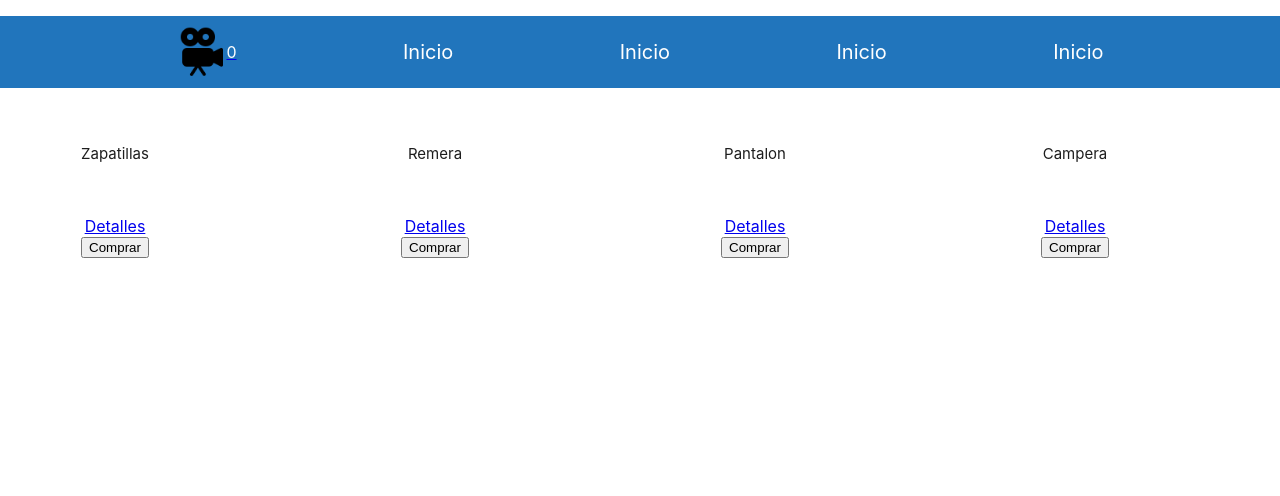
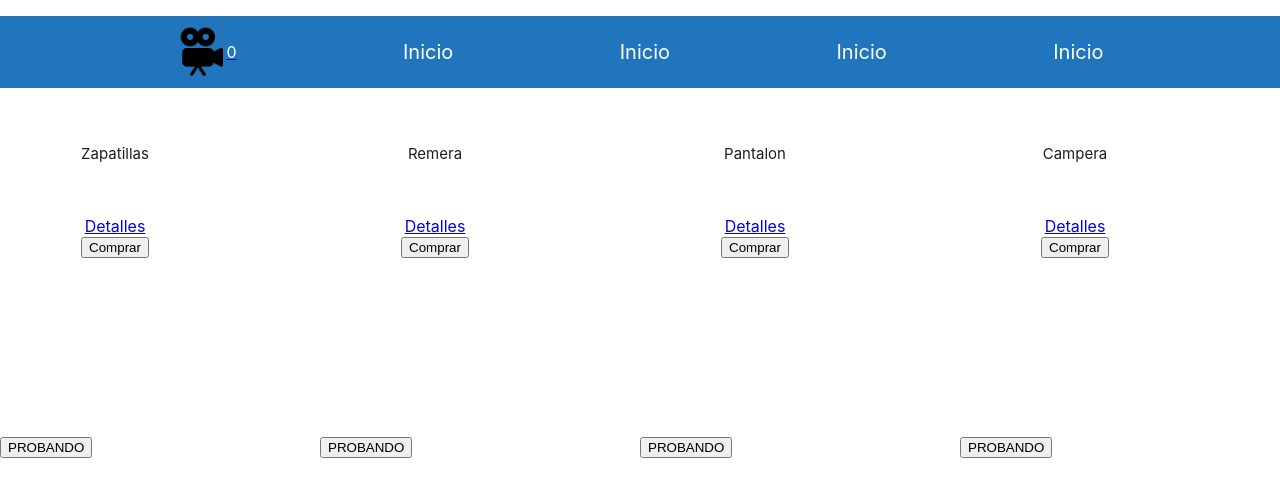
Before and after one commit to jpmolina15/coder-app-JPM, a React (Create React App) app: page / in a window 1280 px wide. Shown: the top 496 px of the page. Built offline with nearby package versions, Linux system fonts and the light colour scheme.

Commit message:
Firebase hasta ahora

```diff
--- a/src/Components/ItemList/ItemList.js
+++ b/src/Components/ItemList/ItemList.js
@@ -3,12 +3,12 @@ import classes from './ItemList.module.css'
 import Item from '../Item/Item'
 import ItemCount from '../ItemCount';
 import CartContext from '../../context/cartContext'
-
+import { GetDBFireBase } from '../../tools/firebaseFactory'
 
 
 
 const ItemList = (props) => {
-    const context = useContext(CartContext);
+
     const listaProductos = [
         {
             id: 1,
@@ -41,7 +41,22 @@ const ItemList = (props) => {
     const [items, setItems] = useState(0)
     const [cantidad, setCantidad] = useState(0)
 
+    const context = useContext(CartContext);
 
+    const getDB = (id) => {
+        const DB = GetDBFireBase();
+
+        const productos = DB.collection("prodcutos").doc(id)
+
+        productos.get()
+            .then((doc) => {
+                console.log(doc.data())
+
+                if (doc === 0) { console.log('no hay resultados') }
+            })
+            .catch(() => console.log('mal ahi'))
+            .finally(() => { })
+    }
 
     const lista = listaProductos.map(prod => {
         return (<div><Item title={prod.title}
@@ -51,16 +66,17 @@ const ItemList = (props) => {
         >
             <ItemCount comprar={() => context.AgregarProd(prod)} />
         </Item >
+            <button onClick={() => getDB("Hm5ZkpmdTeZ74PcyhbTG")} >PROBANDO </button>
         </div>)
     })
 
     return (
-        <div>
-            {/* <NavBar cant={this.state.cantidad}/> */}
-            <div className={classes.Lista}>
-                {lista}
+            <div>
+                {/* <NavBar cant={this.state.cantidad}/> */}
+                <div className={classes.Lista}>
+                    {lista}
+                </div>
             </div>
-        </div>
 
     )
 
```
